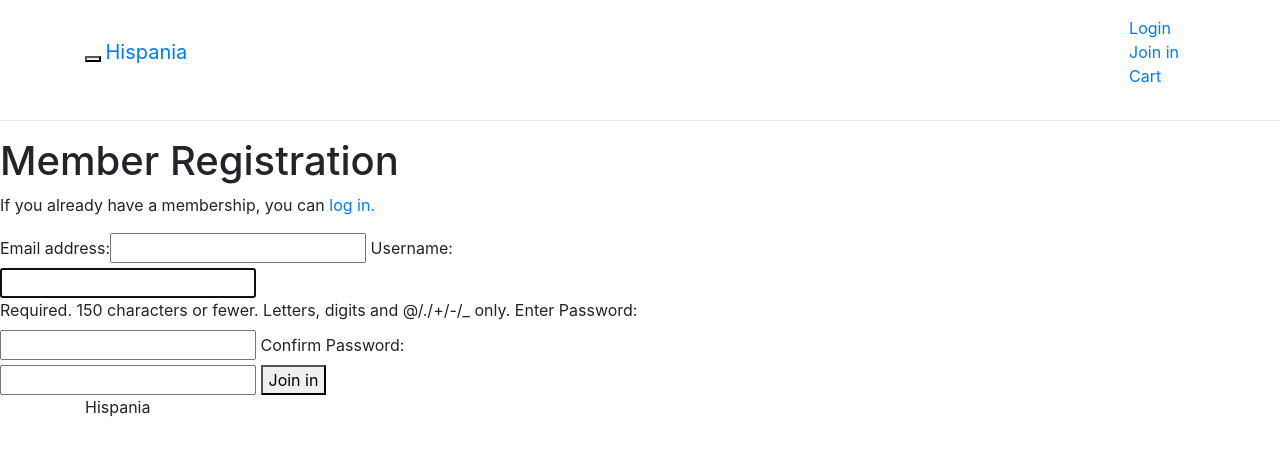
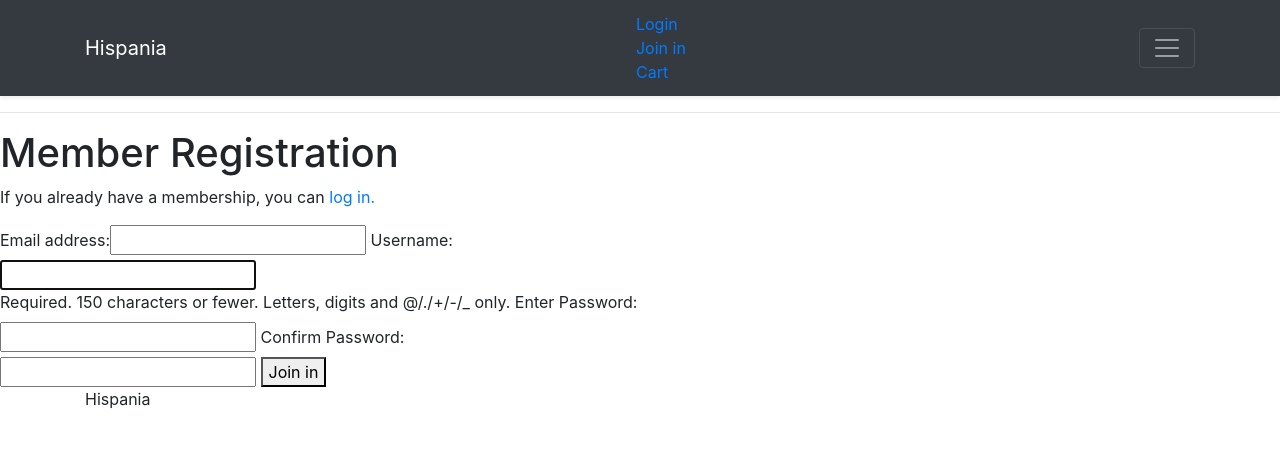
Before and after one commit to JK27/hispania, a Django app: page /accounts/join/ in a window 1280 px wide. Shown: the top 456 px of the page. Run offline with Django 3.2, Linux system fonts and the light colour scheme; some libraries are stand-ins or nearby versions.

Commit message:
Added basic styling to navbar and collapsable menu

```diff
--- a/templates/base.html
+++ b/templates/base.html
@@ -17,18 +17,42 @@
 </head>
 
 <body>
+	<header>
+		<!-- Collapsable header -->
+		<div class="bg-dark collapse" id="navbarHeader">
+			<div class="container">
+				<div class="row">
+					<div class="col-sm-8 col-md-7 py-4">
+						<h4 class="header-text">About</h4>
+						<p class="text-muted">
+							Lorem ipsum, dolor sit amet consectetur adipisicing elit. Voluptas eligendi cupiditate sint
+							ipsum officiis? Nemo ratione quas eum explicabo voluptatem blanditiis quo temporibus
+							eligendi minima fugit quibusdam totam, dolores inventore?
+						</p>
+					</div>
+					<div class="col-sm-4 offset-md-1 py-4">
+						<h4 class="header-text">Contact</h4>
+						<ul class="list-unstyled">
+							<li>
+								<a href="#" class="header-text">Follow on Twitter</a>
+							</li>
+							<li>
+								<a href="#" class="header-text">Like on Facebook</a>
+							</li>
+							<li>
+								<a href="#" class="header-text">Follow on Instagram</a>
+							</li>
+						</ul>
+					</div>
+				</div>
+			</div>
+		</div>
+
 		<!-- Navigation menu -->
-	<nav class="navbar navbar-masthead navbar-default navbar-fixed-top">
-		<div class="container">
-			<div class="navbar-header">
-				<button type="button" class="navbar-toggle collapsed" data-toggle="collapse" data-target="#navbar" aria-expanded="false" aria-controls="navbar">
-                    <span class="sr-only">Toggle navigation</span>
-                    <span class="icon-bar"></span>
-                    <span class="icon-bar"></span>
-                    <span class="icon-bar"></span>
-                </button>
+		<nav class="navbar navbar-dark bg-dark shadow-sm sticky-top py-1">
+			<div class="container d-flex flex-column flex-md-row justify-content-between">
 				<a class="navbar-brand" href="/">Hispania</a>
-			</div>
+
 				<div id="navbar" class="navbar">
 					<ul class="nav navbar-nav navbar-right">
 						<!-- If user is authenticated, only display Profile and Logout options -->
@@ -51,8 +75,15 @@
 						</li>
 					</ul>
 				</div>
+				<button type="button" class="navbar-toggler collapsed" data-toggle="collapse" data-target="#navbarHeader" aria-expanded="false" aria-controls="navbarHeader" aria-label="Toggle navigation">
+                    <span class="navbar-toggler-icon"></span>
+                    <span class="icon-bar"></span>
+                    <span class="icon-bar"></span>
+                    <span class="icon-bar"></span>
+                </button>
 			</div>
 		</nav>
+	</header>
 
 	<hr>
 
```
Also changed, not shown: db.sqlite3. Lines whose indentation alone changed are shown as unchanged.
